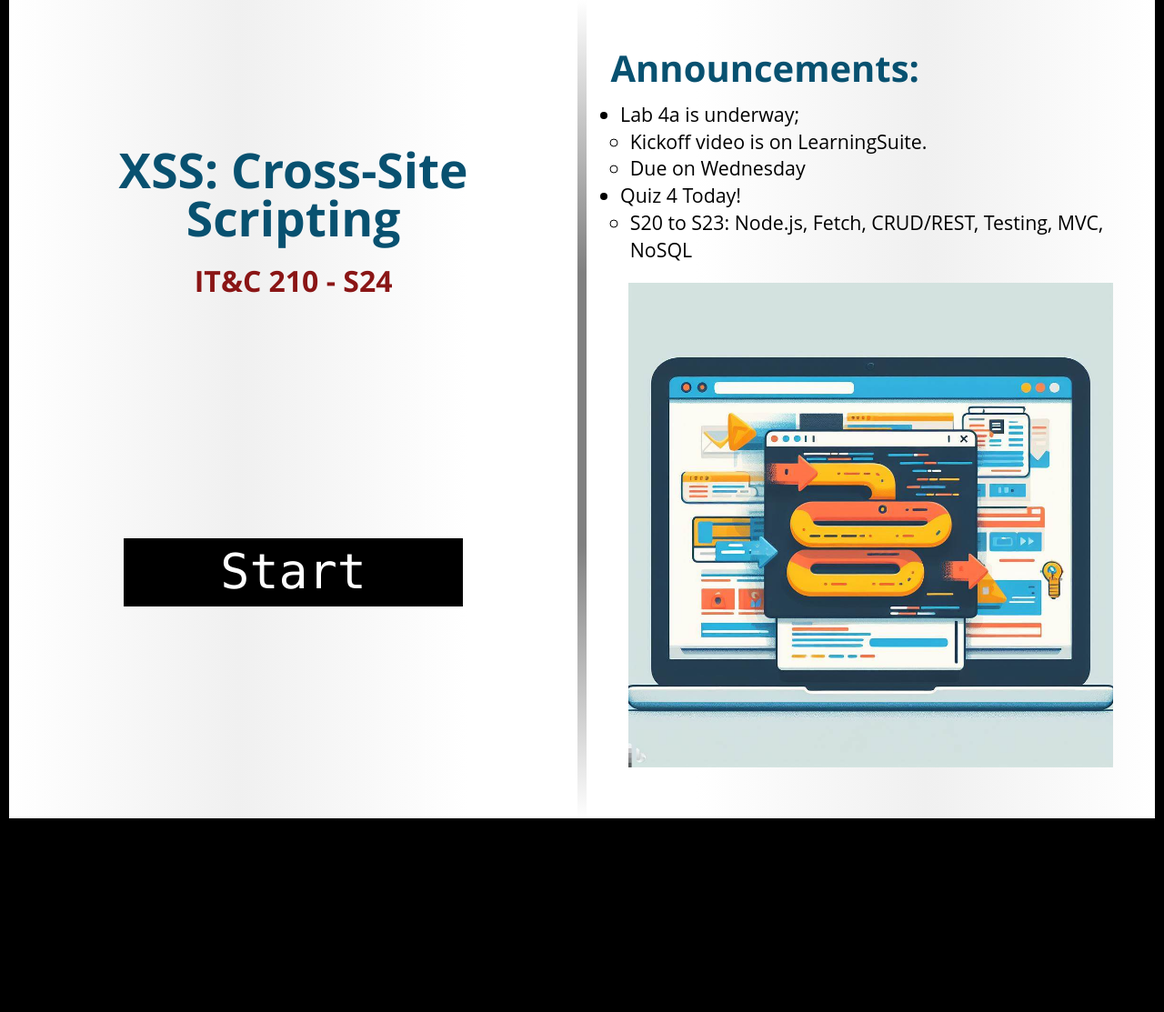
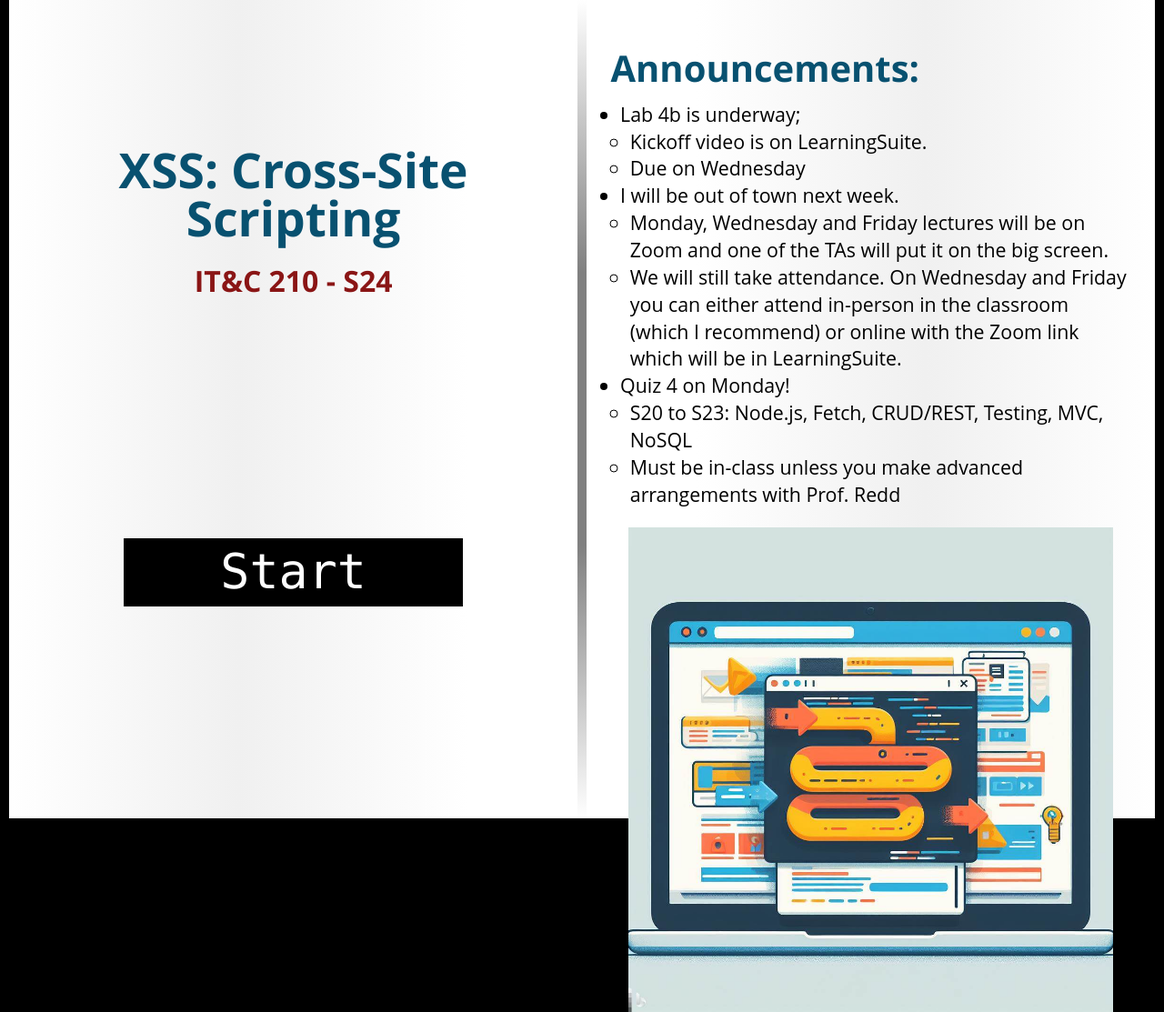
Before and after one commit to BYU-ITC-210/BYU-ITC-210.github.io, a Jekyll site: the page built from _welcome/S24.md, in a window 1280 px wide. Shown: the whole page at 91% size. Built offline with Jekyll 4.4.1, drawn with Linux system fonts in a browser that asks for light colours; some web fonts are replaced; before the commit the page ends 900 px from its top, so only the background shows below that.

Commit message:
Welcome S24

```diff
--- a/_welcome/S24.md
+++ b/_welcome/S24.md
@@ -1,13 +1,16 @@
 ---
 title: "XSS: Cross-Site Scripting"
 session: S24
-quiz: "newton"
 ---
 
-* Lab 4a is underway;
+* Lab 4b is underway;
   * Kickoff video is on LearningSuite.
   * Due on Wednesday
-* Quiz 4 Today!
+* I will be out of town next week.
+  * Monday, Wednesday and Friday lectures will be on Zoom and one of the TAs will put it on the big screen.
+  * We will still take attendance. On Wednesday and Friday you can either attend in-person in the classroom (which I recommend) or online with the Zoom link which will be in LearningSuite.
+* Quiz 4 on Monday!
   * S20 to S23: Node.js, Fetch, CRUD/REST, Testing, MVC, NoSQL
+  * Must be in-class unless you make advanced arrangements with Prof. Redd
 
 ![Cross-Site Scripting](images/xss.jpg)
```
Also changed, not shown: w.md (+1 -1 lines).
